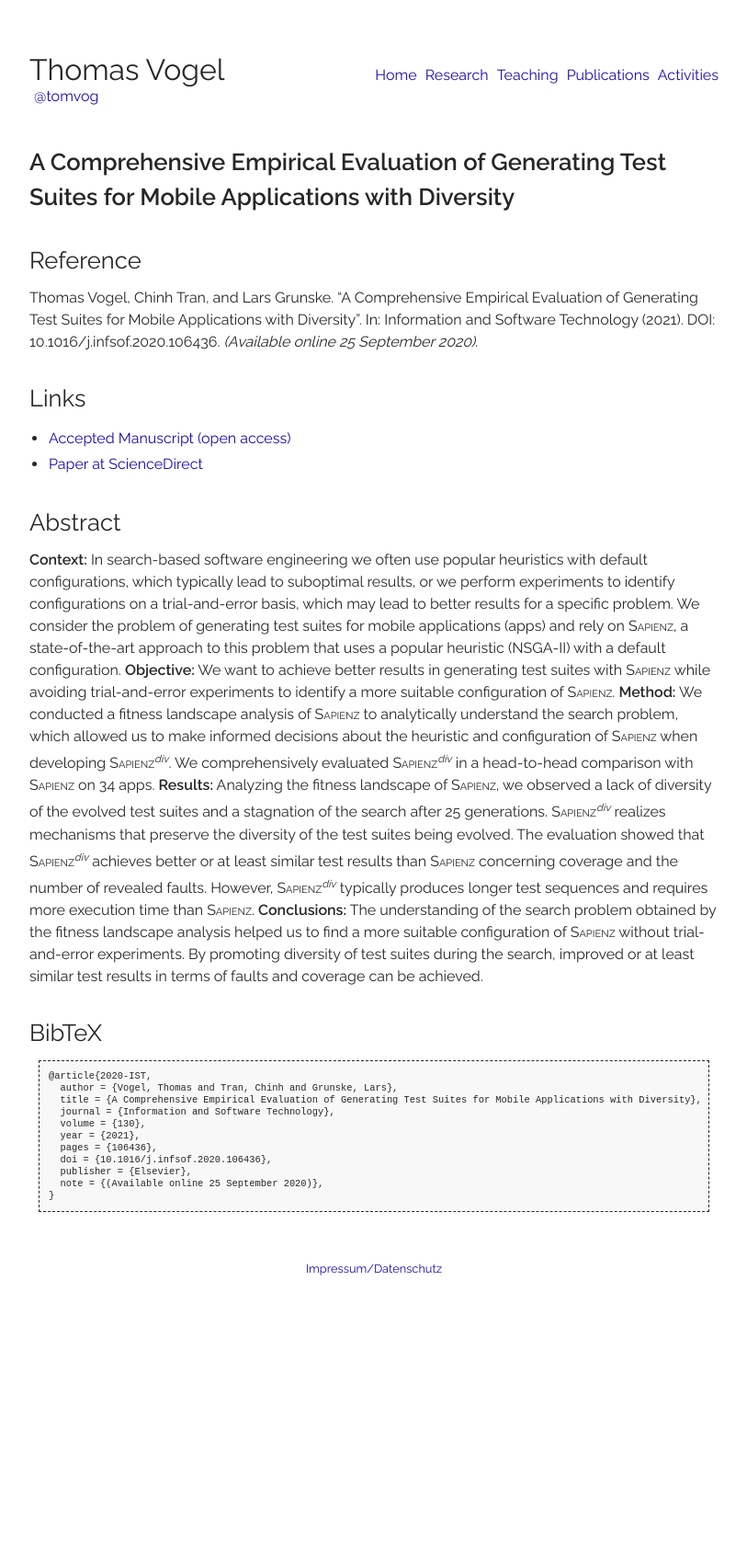
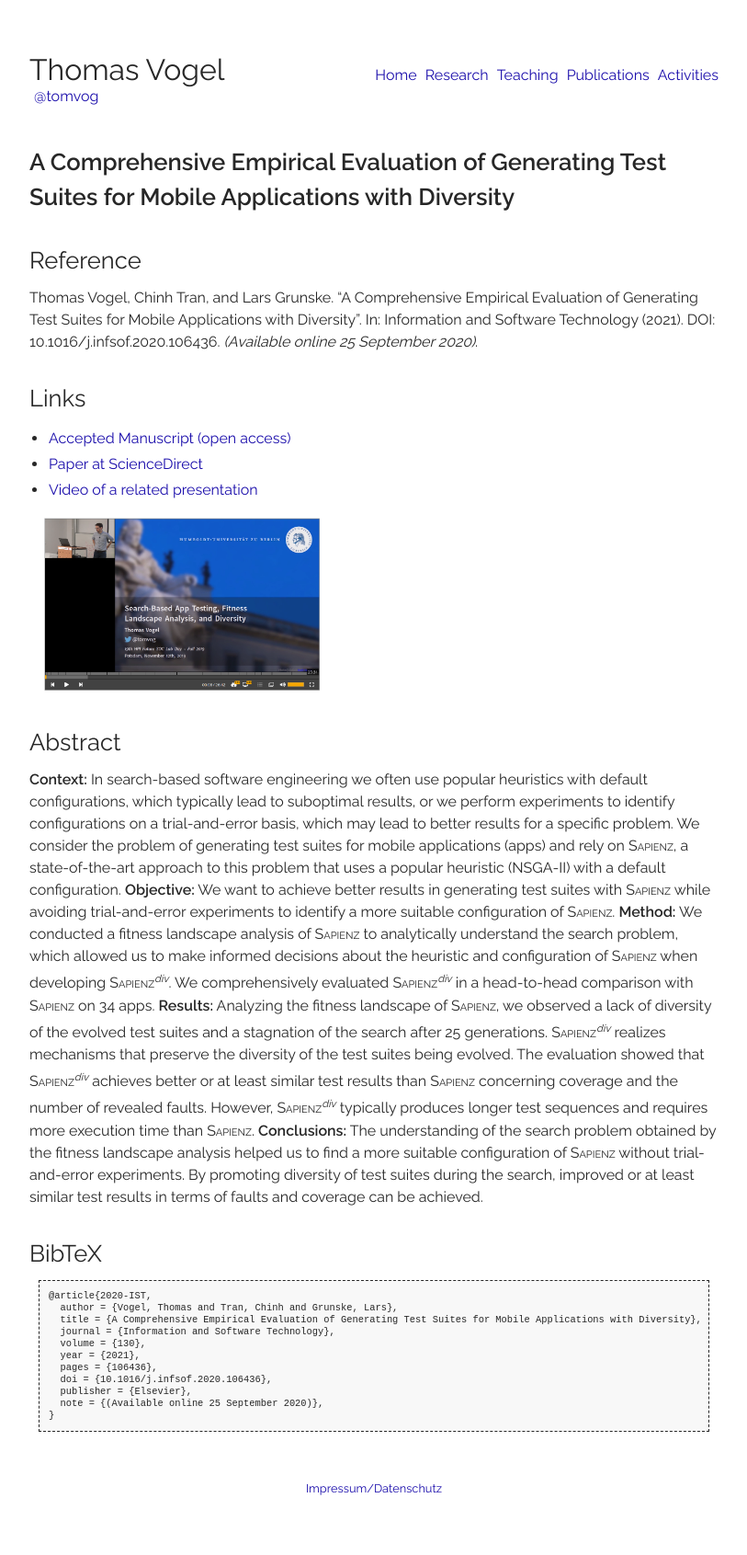
Before and after one commit to thomas-vogel/thomas-vogel.github.io, a Jekyll site: the page built from _pages/publications/2020-IST.md, in a window 1280 px wide. Shown: the whole page at 92% size, without its empty margins (233-1046 px from the left). Built offline with Jekyll 4.4.1, drawn with Linux system fonts in a browser that asks for light colours; before the commit the page ends 1452 px from its top, so only the background shows below that.

Commit message:
Add link to video.

```diff
--- a/_pages/publications/2020-IST.md
+++ b/_pages/publications/2020-IST.md
@@ -11,7 +11,9 @@ Thomas Vogel, Chinh Tran, and Lars Grunske. "A Comprehensive Empirical Evaluatio
 ## Links
 * [Accepted Manuscript (open access)](https://arxiv.org/abs/2012.14237){:target="_blank"}
 * [Paper at ScienceDirect](https://doi.org/10.1016/j.infsof.2020.106436){:target="_blank"}
+* [Video of a related presentation](https://www.tele-task.de/lecture/video/7788/){:target="_blank"}
 
+<a href="https://www.tele-task.de/lecture/video/7788/" target="_blank"><img src="/assets/img/2019-FutureSOC-Video.png" alt="Video of the talk Search-Based App Testing, Fitness Landscape Analysis, and Diversity" style="width: 40%; margin-top: 1em; margin-left: 1em;"/></a>
 
 ## Abstract
 **Context:** In search-based software engineering we often use popular heuristics with default configurations, which typically lead to suboptimal results, or we perform experiments to identify configurations on a trial-and-error basis, which may lead to better results for a specific problem. We consider the problem of generating test suites for mobile applications (apps) and rely on <span style="font-variant:small-caps;">Sapienz</span>, a state-of-the-art approach to this problem that uses a popular heuristic (NSGA-II) with a default configuration.
```
Also changed, not shown: _pages/pastnews.md (+1 -0 lines), _pages/publications/2019-SSBSE.md (+3 -0 lines), assets/img/2019-FutureSOC-Video.png (added).
